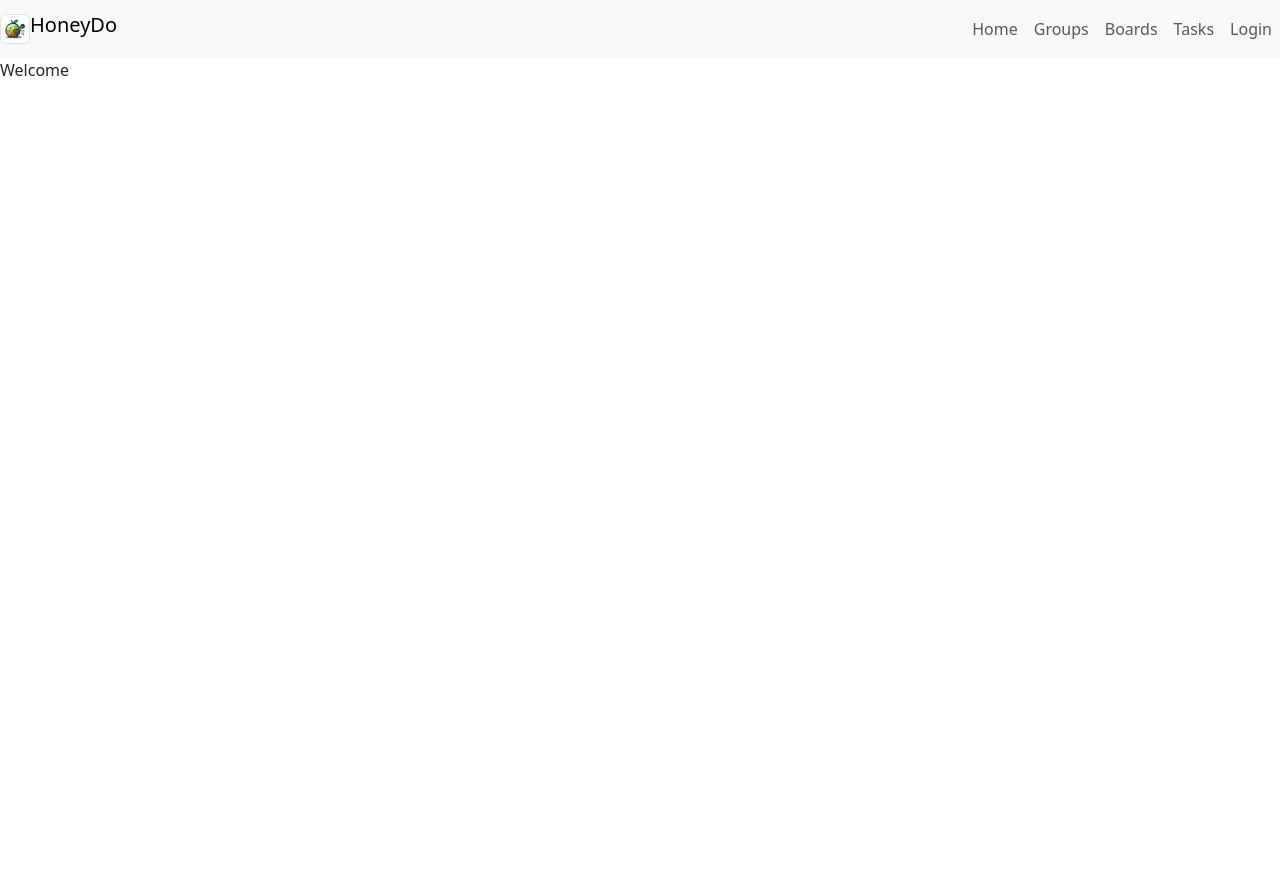
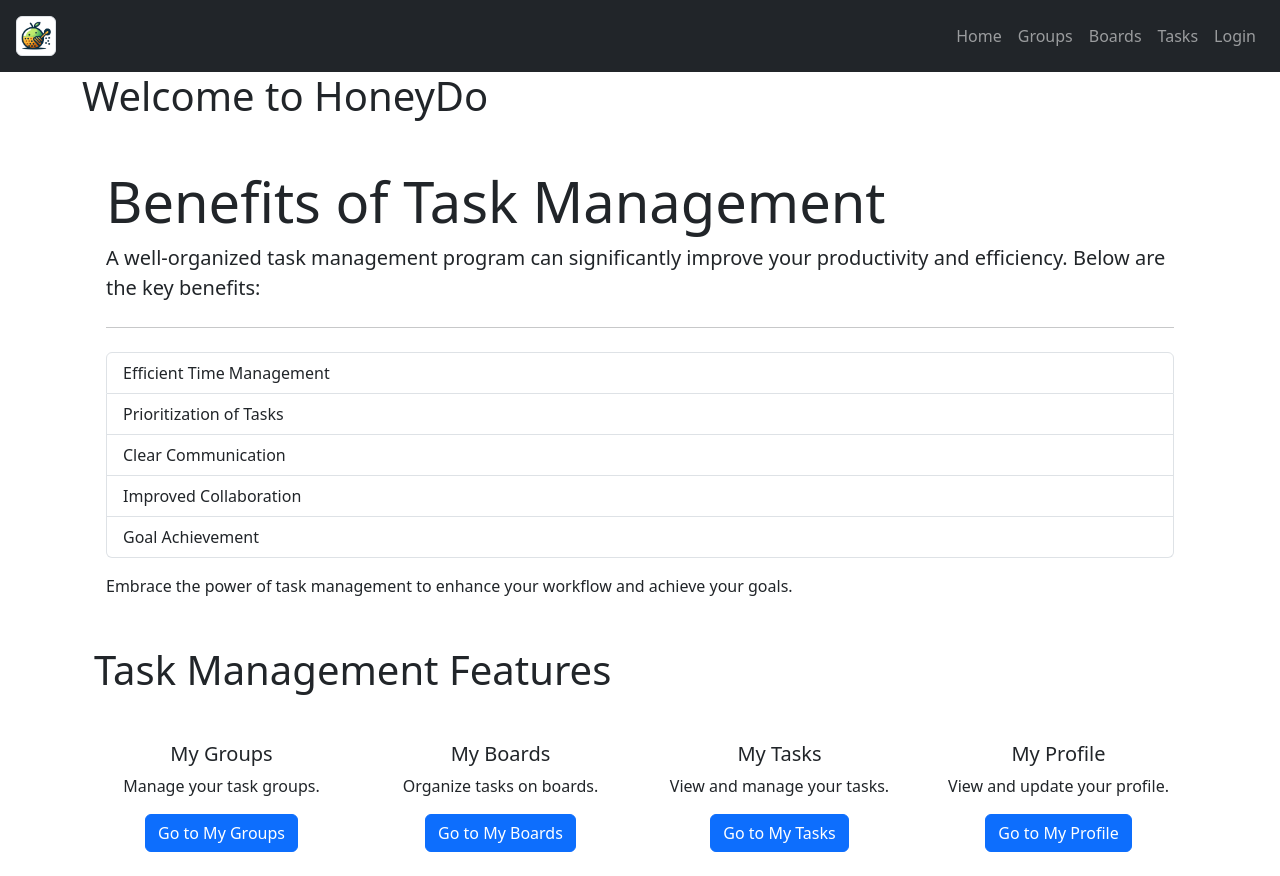
Before and after one commit to dannyjll/my4900fe, a React (Create React App) app: page / in a window 1280 px wide. Before the commit the page ends 800 px from the top, so only its background shows below. Built offline with nearby package versions, Linux system fonts and the light colour scheme; no server answers.

Commit message:
Added new pages & my tasks page

```diff
--- a/src/App.tsx
+++ b/src/App.tsx
@@ -4,6 +4,10 @@ import "bootstrap/dist/css/bootstrap.min.css"
 import * as React from 'react';
 import {BrowserRouter as Router, Route, Routes } from 'react-router-dom';
 import Home from './components/Home';
+import MyTasks from './components/MyTasks';
+import MyBoards from './components/MyBoards';
+import MyProfile from './components/MyProfile';
+import MyGroups from './components/MyGroups';
 import Auth from './components/Auth';
 import Navbar from './components/Navbar';
 import { useEffect, useState } from 'react';
@@ -22,6 +26,10 @@ const App = () => {
       <Routes>
         <Route path="/" element={ <Home/> } />
         <Route path="/auth" element={ <Auth/> } />
+        <Route path="/mytasks" element={ <MyTasks/> } />
+        <Route path="/myboards" element={ <MyBoards/> } />
+        <Route path="/mygroups" element={ <MyGroups/> } />
+        <Route path="/myprofile" element={ <MyProfile/> } />
       </Routes>
     </Router>
   );
--- a/src/components/Auth.tsx
+++ b/src/components/Auth.tsx
@@ -57,7 +57,7 @@ const Auth = () => {
                           required
                         />
                       </div>
-                      <button type="submit" className="btn btn-primary btn-block">
+                      <button type="submit" className="btn btn-primary btn-block mt-2">
                         Login
                       </button>
                     </form>
--- a/src/components/Home.tsx
+++ b/src/components/Home.tsx
@@ -2,6 +2,7 @@ import * as React from 'react';
 import { useState, useEffect, memo } from 'react';
 import APIService from './APIService';
 import { User } from '../models/User';
+import { Link } from 'react-router-dom';
 
 const Home = () => {
   const [data, setData] = useState<User | null>(null);
@@ -13,11 +14,70 @@ const Home = () => {
         setData(response.data);
       })
       .catch(error => console.error(error));
-  }, []); // Empty dependency array to fetch data on mount
+  }, []);
 
   return (
-    <div>Welcome {data?.username}</div>
+      <div className="container">
+        <h1 className="mb-4">Welcome {data?.username} to HoneyDo</h1>
+        <div className="container mt-5">
+          <div className="container mt-5">
+            <div className="jumbotron">
+              <h1 className="display-4">Benefits of Task Management</h1>
+              <p className="lead">
+                A well-organized task management program can significantly improve your productivity
+                and efficiency. Below are the key benefits:
+              </p>
+              <hr className="my-4" />
+              <ul className="list-group">
+                <li className="list-group-item">Efficient Time Management</li>
+                <li className="list-group-item">Prioritization of Tasks</li>
+                <li className="list-group-item">Clear Communication</li>
+                <li className="list-group-item">Improved Collaboration</li>
+                <li className="list-group-item">Goal Achievement</li>
+              </ul>
+              <p className="mt-3">
+                Embrace the power of task management to enhance your workflow and achieve your goals.
+              </p>
+            </div>
+          </div>
+          <h1 className="my-5">Task Management Features</h1>
+          <div className="row">
+            <div className="col-md-3 mb-4">
+              <div className="text-center">
+                <h5>My Groups</h5>
+                <p>Manage your task groups.</p>
+                <Link to="/mygroups" className="btn btn-primary">Go to My Groups</Link>
+              </div>
+            </div>
+
+            <div className="col-md-3 mb-4">
+              <div className="text-center">
+                <h5>My Boards</h5>
+                <p>Organize tasks on boards.</p>
+                <Link to="/myboards" className="btn btn-primary">Go to My Boards</Link>
+              </div>
+            </div>
+
+            <div className="col-md-3 mb-4">
+              <div className="text-center">
+                <h5>My Tasks</h5>
+                <p>View and manage your tasks.</p>
+                <Link to="/mytasks" className="btn btn-primary">Go to My Tasks</Link>
+              </div>
+            </div>
+
+            <div className="col-md-3 mb-4">
+              <div className="text-center">
+                <h5>My Profile</h5>
+                <p>View and update your profile.</p>
+                <Link to="/myprofile" className="btn btn-primary">Go to My Profile</Link>
+              </div>
+            </div>
+          </div>
+        </div>
+      </div>
   );
-};
+}
+
 
 export default memo(Home);
--- /dev/null
+++ b/src/components/MyBoards.tsx
@@ -0,0 +1,26 @@
+import * as React from 'react';
+import { useState, useEffect, memo } from 'react';
+import APIService from './APIService';
+import { User } from '../models/User';
+import { Link } from 'react-router-dom';
+
+const myBoards = () => {
+  const [userdata, setData] = useState<User | null>(null);
+  const apiService = new APIService();
+
+  useEffect(() => {
+    apiService.getUser()
+      .then(response => {
+        setData(response.data);
+      })
+      .catch(error => console.error(error));
+  }, [apiService]);
+
+  return (
+    <div>
+        test
+    </div>
+  )
+}
+
+export default myBoards
--- /dev/null
+++ b/src/components/MyGroups.tsx
@@ -0,0 +1,26 @@
+import * as React from 'react';
+import { useState, useEffect, memo } from 'react';
+import APIService from './APIService';
+import { User } from '../models/User';
+import { Link } from 'react-router-dom';
+
+const myGroups = () => {
+  const [userdata, setData] = useState<User | null>(null);
+  const apiService = new APIService();
+
+  useEffect(() => {
+    apiService.getUser()
+      .then(response => {
+        setData(response.data);
+      })
+      .catch(error => console.error(error));
+  }, [apiService]);
+
+  return (
+    <div>
+        test
+    </div>
+  )
+}
+
+export default myGroups
--- /dev/null
+++ b/src/components/MyProfile.tsx
@@ -0,0 +1,26 @@
+import * as React from 'react';
+import { useState, useEffect, memo } from 'react';
+import APIService from './APIService';
+import { User } from '../models/User';
+import { Link } from 'react-router-dom';
+
+const myProfile = () => {
+  const [userdata, setData] = useState<User | null>(null);
+  const apiService = new APIService();
+
+  useEffect(() => {
+    apiService.getUser()
+      .then(response => {
+        setData(response.data);
+      })
+      .catch(error => console.error(error));
+  }, [apiService]);
+
+  return (
+    <div>
+        test
+    </div>
+  )
+}
+
+export default myProfile
--- /dev/null
+++ b/src/components/MyTasks.tsx
@@ -0,0 +1,68 @@
+import * as React from 'react';
+import { useState, useEffect, memo } from 'react';
+import APIService from './APIService';
+import { User } from '../models/User';
+import { TaskList, Task } from '../models/TaskList';
+import { Link } from 'react-router-dom';
+
+const MyTasks = () => {
+  const [user, setData] = useState<User | null>(null);
+  const [tasks, setTasks] = useState<TaskList | null>(null);
+  const apiService = new APIService();
+
+  useEffect(() => {
+    apiService.getUser()
+      .then(response => {
+        setData(response.data);
+      })
+      .catch(error => console.error(error));
+      apiService.getMyTasks()
+      .then(response => {
+          setTasks(response.data);
+        })
+      .catch(error => console.error(error));
+  }, []);
+
+  const renderCardContent = (task: any, index: number) => (
+    <>
+      <p className="card-text">{task.description}</p>
+      <ul className="list-group">
+        <li className="list-group-item">
+          <strong>Completion Status:</strong> {task.completion_status ? 'Completed' : 'Incomplete'}
+        </li>
+        <li className="list-group-item">
+          <strong>Due Date:</strong> {task.due_date}
+        </li>
+        <li className="list-group-item">
+          <strong>Notes:</strong> {task.notes}
+        </li>
+        <li className="list-group-item">
+          <strong>Difficulty:</strong> {task.difficulty}
+        </li>
+        {/* Add more attributes as needed */}
+      </ul>
+    </>
+  );
+
+  return (
+    <div className="container mt-5">
+      <h1 className="mb-4">My Tasks</h1>
+      <div className="row">
+        {tasks?.data.map((task, index) => (
+          <div key={task.pk} className="col-lg-4 col-md-6 col-sm-12 mb-4">
+            <div className="card h-100">
+              <div className="card-body">
+                <h5 className="card-title">{task.title}</h5>
+                <div>
+                  {renderCardContent(task, index)}
+                </div>
+              </div>
+            </div>
+          </div>
+        ))}
+      </div>
+    </div>
+  );
+};
+
+export default MyTasks
--- a/src/components/Navbar.tsx
+++ b/src/components/Navbar.tsx
@@ -6,12 +6,11 @@ const Navbar = () => {
     const navigate = useNavigate()
     const logout = () => {
         localStorage.clear();
-        navigate("/", {replace: true});
-      };
+        navigate("/", { replace: true });
+    };
     return (
-        <nav className="navbar navbar-expand-lg navbar-light bg-light">
-            <img className="img-thumbnail img-fluid mx-auto d-block" src="bgpngtransparent.png" style={{ width: 30 }} alt="HoneyDo Logo" />
-            <h1 className="navbar-brand">HoneyDo</h1>
+        <nav className="navbar navbar-expand-lg navbar-dark bg-dark p-3">
+            <img className="img-thumbnail img-fluid mx-auto d-block" src="bgpngtransparent.png" style={{ width: 40 }} alt="HoneyDo Logo" />
             <div className="collapse navbar-collapse justify-content-end" id="navbarNavDropdown">
                 <ul className="navbar-nav">
                     <li className="nav-item">
@@ -27,10 +26,14 @@ const Navbar = () => {
                         <Link className="nav-link" to="/mytasks">Tasks</Link>
                     </li>
                     {isAuthenticated === 'true' ? (
-                        // If user is authenticated, show "Logout" link
-                        <li className="nav-item">
-                            <Link className="nav-link" to="/auth" onClick={logout}>Logout</Link>
-                        </li>
+                        <>
+                            <li className="nav-item">
+                                <Link className="nav-link" to="/myprofile">Profile</Link>
+                            </li>
+                            <li className="nav-item">
+                                <Link className="nav-link" to="/auth" onClick={logout}>Logout</Link>
+                            </li>
+                        </>
                     ) : (
                         // If user is not authenticated, show "Login" link
                         <li className="nav-item">
--- /dev/null
+++ b/src/models/TaskList.ts
@@ -0,0 +1,16 @@
+export interface Task {
+
+    pk: number,
+    title: string,
+    description: string,
+    completion_status: boolean,
+    due_date: string,
+    notes: string,
+    user: number,
+    list: number,
+    difficulty: number
+}
+
+export interface TaskList {
+    data: Task[]
+}
```
